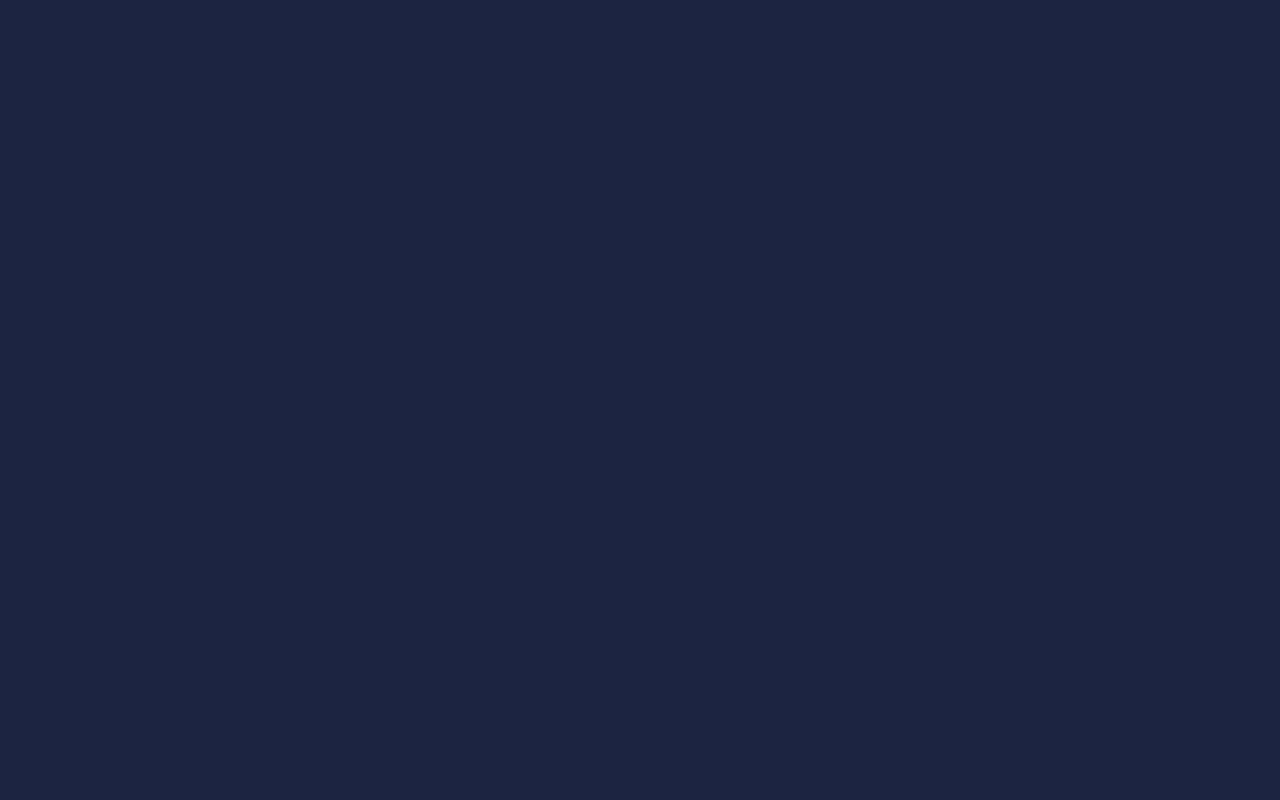
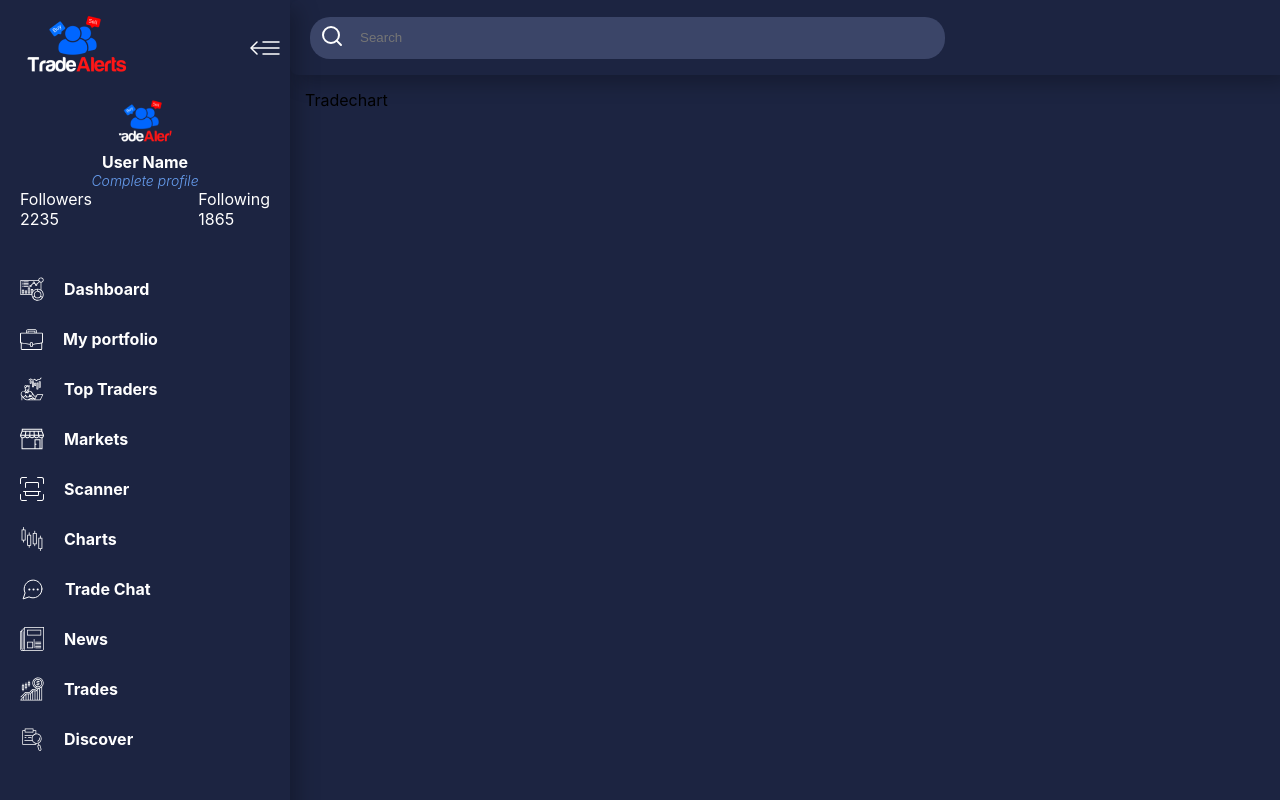
Before and after one commit to Arthur7711/trading_platform, a React (Create React App) app: page /trade-chart in a window 1280 px wide. Before the commit this address had no page. Shown: the top 800 px of the page. Built offline with nearby package versions, Linux system fonts and the light colour scheme.

Commit message:
feat:(trade chart page creating)

```diff
--- a/src/App.js
+++ b/src/App.js
@@ -8,6 +8,7 @@ import Openpage from "./pages/openPage/OpenPage";
 import Register from "./pages/register/Register";
 import Scanner from "./pages/scanner/Scanner";
 import Toptraders from "./pages/topTraders/TopTraders";
+import Tradechart from "./pages/tradeChart/Tradechart";
 
 function App() {
   return (
@@ -22,6 +23,7 @@ function App() {
         <Route path="/market" element={<Markets />} />
         <Route path="/scanner" element={<Scanner />} />
         <Route path="/charts" element={<Charts />} />
+        <Route path="/trade-chart" element={<Tradechart />} />
       </Routes>
     </BrowserRouter>
   );
--- /dev/null
+++ b/src/pages/tradeChart/Tradechart.jsx
@@ -0,0 +1,9 @@
+import React from "react";
+import Main from "../../components/main/Main";
+import styles from "./Tradechart.module.css";
+
+const Tradechart = () => {
+  return <Main>Tradechart</Main>;
+};
+
+export default Tradechart;
```
Also changed, not shown: src/pages/tradeChart/Tradechart.module.css (added).
